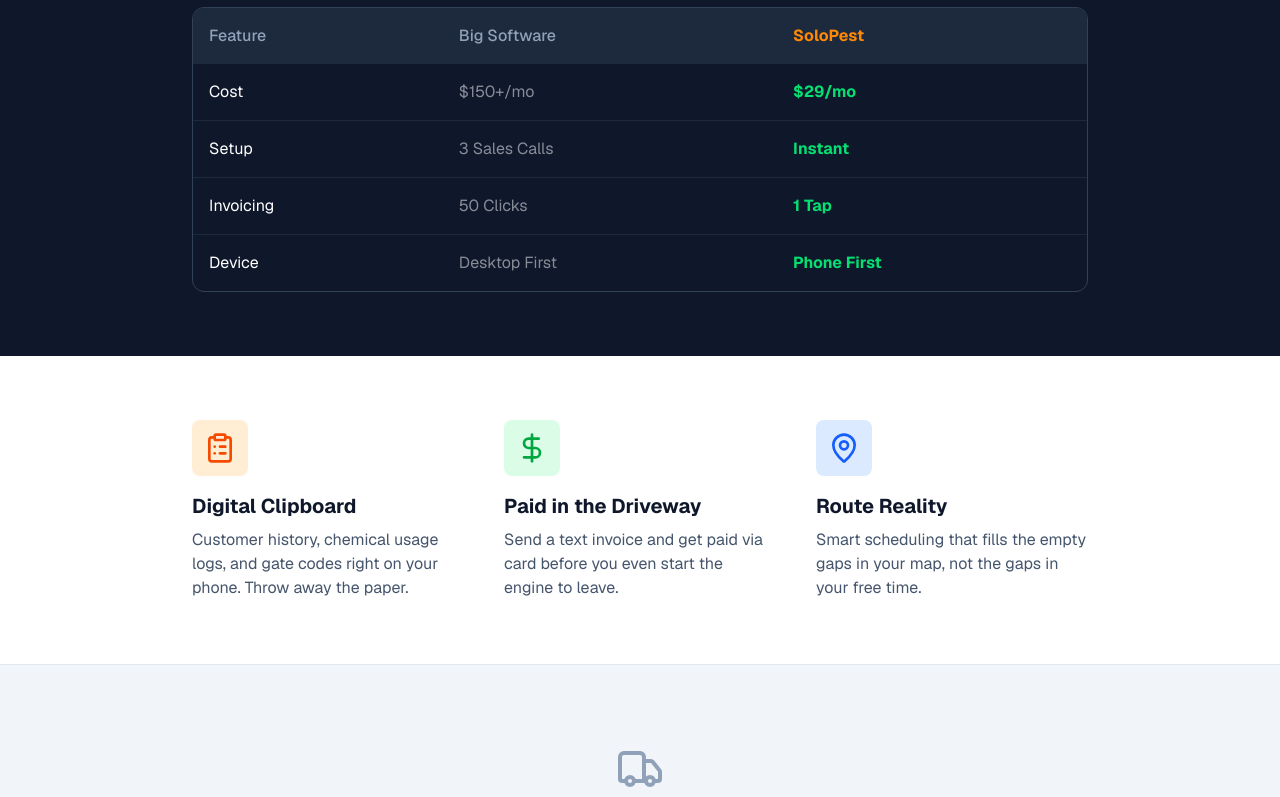
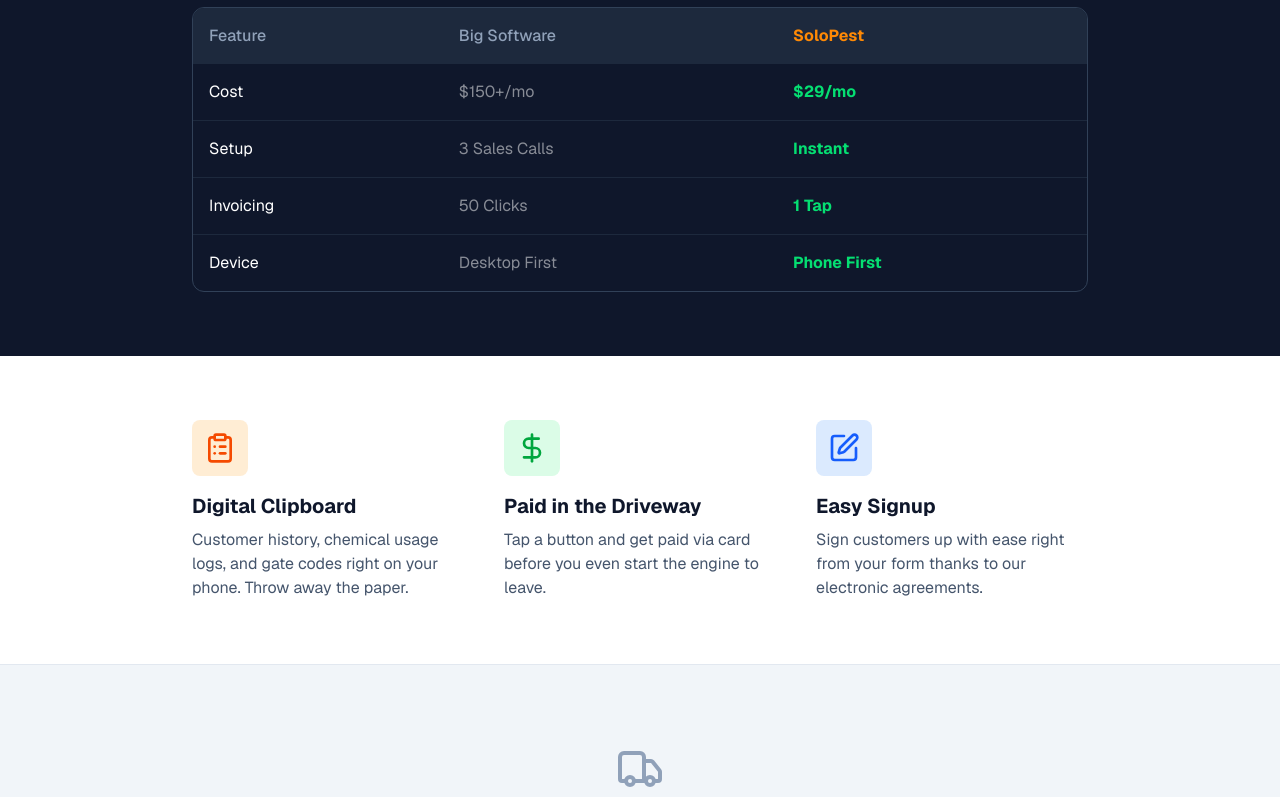
Before and after one commit to rvrios22/solo-pest, a Next.js app: page / in a window 1280 px wide. Shown: the part 692-1489 px from the top of the page. Built offline with nearby package versions, Linux system fonts and the light colour scheme.

Commit message:
add: smooth scrolling from footer cta

```diff
--- a/app/page.tsx
+++ b/app/page.tsx
@@ -1,18 +1,23 @@
 "use client";
 
-import InstallPrompt from "@/components/InstallPrompt";
 import {
   ClipboardList,
   DollarSign,
-  MapPin,
   ShieldAlert,
+  SquarePen,
   Truck,
 } from "lucide-react";
+import { useRef } from "react";
+export default function Home() {
+  const signupRef = useRef<HTMLInputElement | null>(null);
+  const handleScrollToSignupInput = () => {
+    if (!signupRef.current) return;
+    signupRef.current.scrollIntoView({ behavior: "smooth", block: "center" });
+    signupRef.current.focus({ preventScroll: true });
+  };
 
-export default function Home() {
   return (
     <div className="min-h-screen bg-slate-50 text-slate-900 font-sans">
-      <InstallPrompt />
       {/* --- HERO SECTION --- */}
       <section className="px-6 py-12 md:py-20 lg:px-8 max-w-lg mx-auto md:max-w-4xl">
         <div className="mb-6 flex items-center gap-2">
@@ -33,10 +38,11 @@
           getting paid.
         </p>
 
-        {/* Waitlist Form - Mobile Optimized */}
+        {/* Waitlist Form */}
         <div className="bg-white p-2 rounded-xl shadow-lg border border-slate-200">
           <form className="flex flex-col gap-3 md:flex-row">
             <input
+              ref={signupRef}
               type="email"
               placeholder="Enter your email..."
               className="flex-1 px-4 py-4 rounded-lg bg-slate-50 border border-slate-300 focus:ring-2 focus:ring-orange-500 focus:outline-none text-lg"
@@ -50,7 +56,7 @@
             </button>
           </form>
           <p className="text-xs text-center text-slate-400 mt-2">
-            Join 150+ operators. Early access members get 50% off for life.
+            Sign up for early access and exclusive discounts
           </p>
         </div>
       </section>
@@ -127,22 +133,22 @@
               Paid in the Driveway
             </h3>
             <p className="text-slate-600">
-              Send a text invoice and get paid via card before you even start
-              the engine to leave.
+              Tap a button and get paid via card before you even start the
+              engine to leave.
             </p>
           </div>
 
           {/* Feature 3 */}
           <div className="flex flex-col items-start">
             <div className="p-3 bg-blue-100 rounded-lg mb-4 text-blue-600">
-              <MapPin size={32} />
+              <SquarePen size={32} />
             </div>
             <h3 className="text-xl font-bold text-slate-900 mb-2">
-              Route Reality
+              Easy Signup
             </h3>
             <p className="text-slate-600">
-              Smart scheduling that fills the empty gaps in your map, not the
-              gaps in your free time.
+              Sign customers up with ease right from your form thanks to our
+              electronic agreements.
             </p>
           </div>
         </div>
@@ -159,7 +165,10 @@
             We are launching a private beta soon for 50 users.
           </p>
 
-          <button className="w-full py-4 bg-slate-900 hover:bg-slate-800 text-white font-bold rounded-lg text-lg shadow-lg transition-transform active:scale-95">
+          <button
+            onClick={() => handleScrollToSignupInput()}
+            className="w-full py-4 bg-slate-900 hover:bg-slate-800 text-white font-bold rounded-lg text-lg shadow-lg transition-transform active:scale-95"
+          >
             Join the Waitlist
           </button>
         </div>
```
